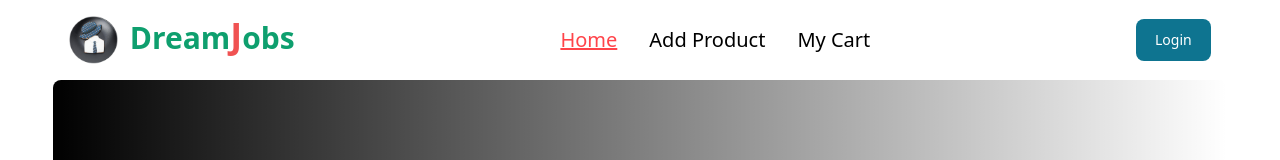
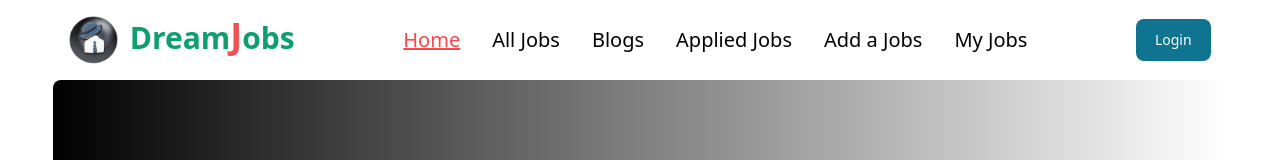
Before and after one commit to Md-ShakilHossain/dream-job-client, a React (Vite) app: page / in a window 1280 px wide. Shown: the top 160 px of the page. Built offline with nearby package versions, Linux system fonts and the light colour scheme.

Commit message:
Navbar edited

```diff
--- a/src/Pages/Home/Slider/Slider.jsx
+++ b/src/Pages/Home/Slider/Slider.jsx
@@ -29,7 +29,7 @@ const Slider = () => {
                     <form onSubmit={handleSearch}>
                         <input type="text" name="searchText" placeholder="Search By Job Title" id="" className="w-full rounded-2xl mt-8 text-center" />
                         <div className="w-1/2 mt-2 mx-auto">
-                            <input className="bg-slate-300 py-1 rounded-2xl text-xl font-bold w-full" type="submit" value="Search" />
+                            <input className="bg-slate-300 py-1 rounded-2xl text-xl font-bold hover:bg-slate-400 w-full" type="submit" value="Search" />
                         </div>
                     </form>
                 </div>
--- a/src/Pages/Shared/Navbar/Navbar.jsx
+++ b/src/Pages/Shared/Navbar/Navbar.jsx
@@ -11,11 +11,25 @@ const Navbar = () => {
 
         <li><NavLink className={({ isActive, isPending }) =>
             `text-sm md:text-lg lg:text-xl ${isPending ? "pending" : isActive ? "underline text-[#FF444A]" : ""}`
-        } to='/addProduct'>Add Product</NavLink></li>
+        } to='/allJobs'>All Jobs</NavLink></li>
 
         <li><NavLink className={({ isActive, isPending }) =>
             `text-sm md:text-lg lg:text-xl ${isPending ? "pending" : isActive ? "underline text-[#FF444A]" : ""}`
-        } to='/carts'>My Cart</NavLink></li>
+        } to='/blogs'>Blogs</NavLink></li>
+    </>
+
+    const privateLinks = <>
+        <li><NavLink className={({ isActive, isPending }) =>
+            `text-sm md:text-lg lg:text-xl ${isPending ? "pending" : isActive ? "underline text-[#FF444A]" : ""}`
+        } to='appliedJobs'>Applied Jobs</NavLink></li>
+
+        <li><NavLink className={({ isActive, isPending }) =>
+            `text-sm md:text-lg lg:text-xl ${isPending ? "pending" : isActive ? "underline text-[#FF444A]" : ""}`
+        } to='/addJobs'>Add a Jobs</NavLink></li>
+
+        <li><NavLink className={({ isActive, isPending }) =>
+            `text-sm md:text-lg lg:text-xl ${isPending ? "pending" : isActive ? "underline text-[#FF444A]" : ""}`
+        } to='/myJobs'>My Jobs</NavLink></li>
     </>
     return (
         <div>
@@ -36,7 +50,7 @@ const Navbar = () => {
                     </button>
                     <div className="hidden w-full lg:block md:w-auto">
                         <ul className="font-medium flex flex-col p-4 md:p-0 mt-4 border border-gray-100 rounded-lg bg-gray-50 md:flex-row md:space-x-8 md:mt-0 md:border-0 md:bg-white dark:bg-gray-800 md:dark:bg-gray-900 dark:border-gray-700">
-                            {links}
+                            {links} {privateLinks}
                         </ul>
                     </div>
                     <div>
```
